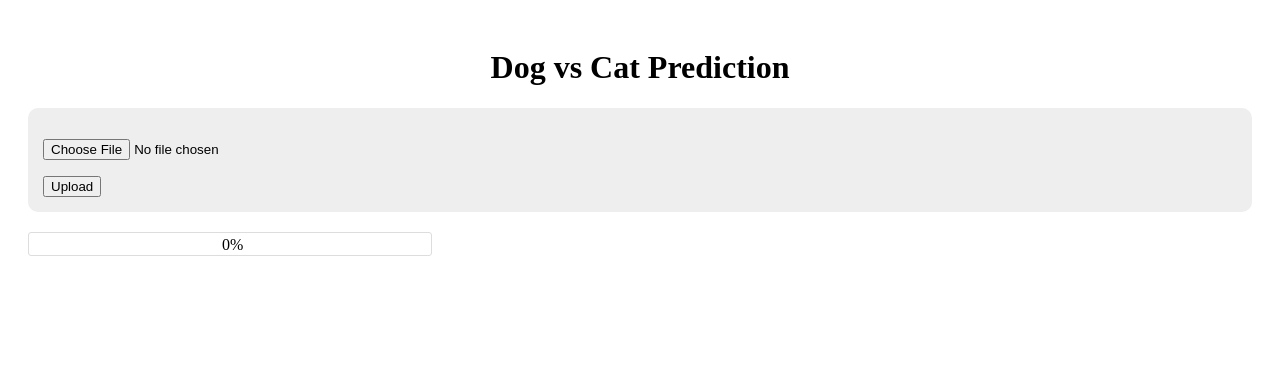
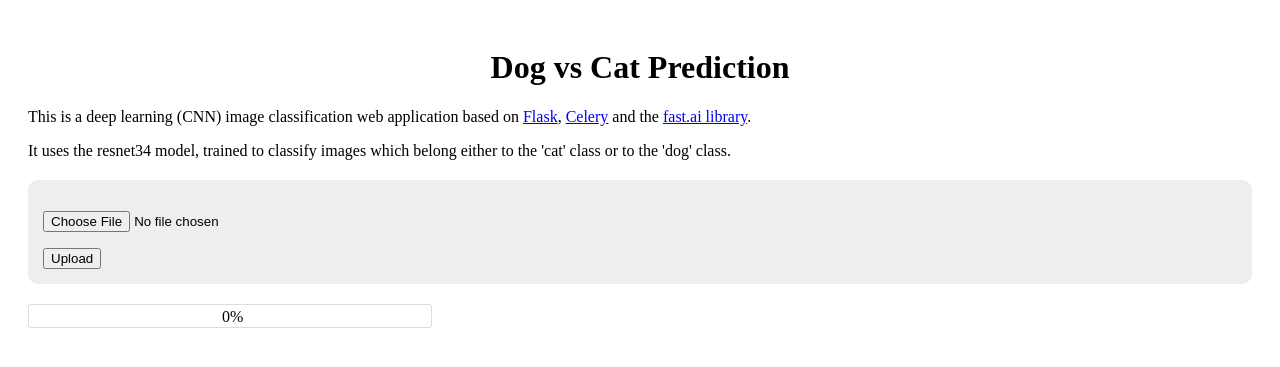
Before and after one commit to vitoloper/deep-flask-celery, a Flask app: page / in a window 1280 px wide. Shown: the top 367 px of the page. Run offline with Flask 2, Linux system fonts and the light colour scheme; parts of the project's set-up code (start-up, migrations or seed data) failed here and were passed over; some libraries are stand-ins or nearby versions.

Commit message:
add app description in index.html

```diff
--- a/templates/index.html
+++ b/templates/index.html
@@ -12,6 +12,8 @@
 
 {% block body %}
   <h1>Dog vs Cat Prediction</h1>
+  <p>This is a deep learning (CNN) image classification web application based on <a href="http://flask.pocoo.org/">Flask</a>, <a href="http://www.celeryproject.org/">Celery</a> and the <a href="https://github.com/fastai/fastai">fast.ai library</a>.</p>
+  <p>It uses the resnet34 model, trained to classify images which belong either to the 'cat' class or to the 'dog' class.</p>
   <form method="post" enctype="multipart/form-data" action="/predict">
     <p><input type="file" name="file"></p>
     <input type="submit" value="Upload">
```
